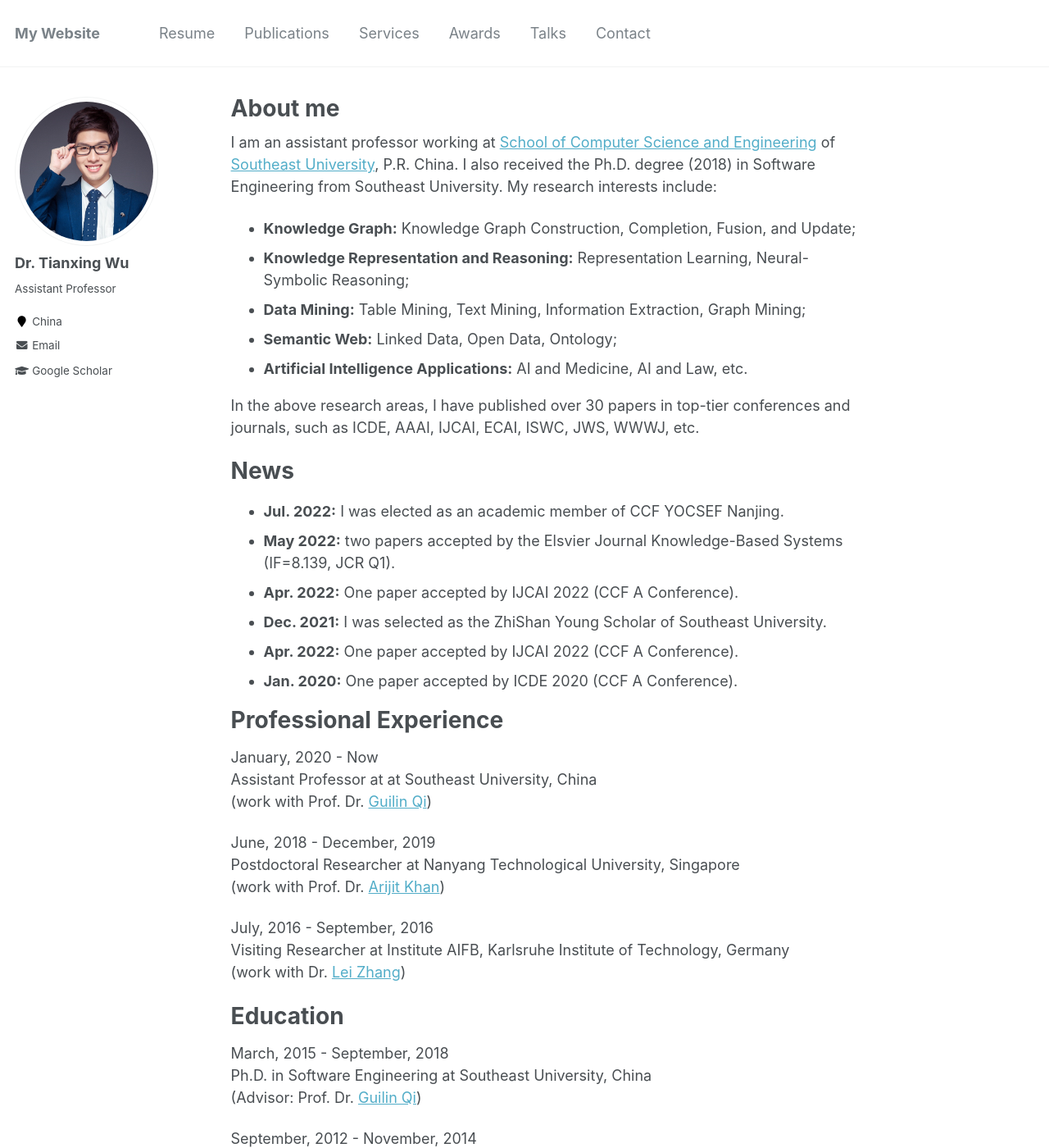
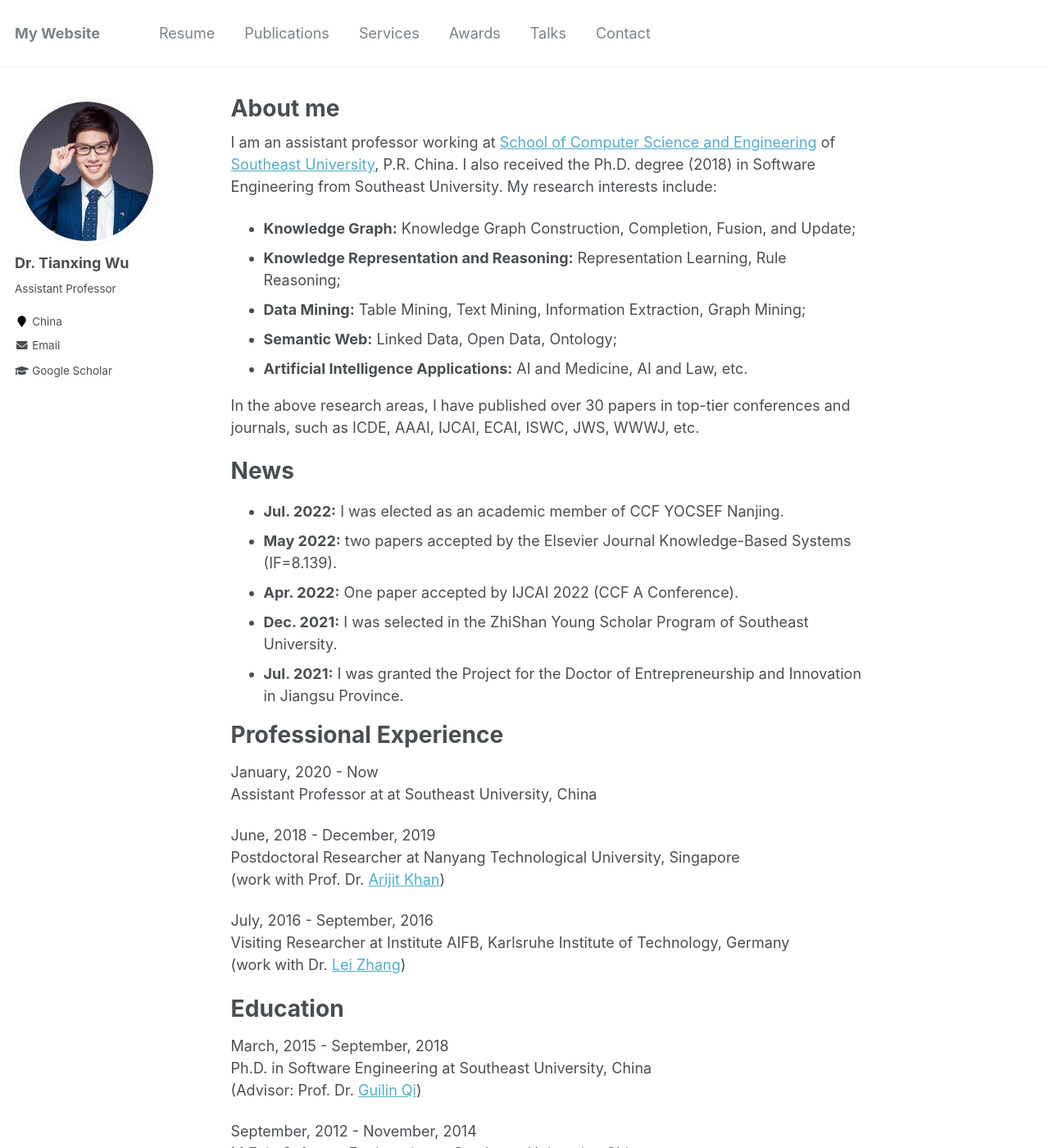
Before and after one commit to tianxing-wu/tianxing-wu.github.io, a Jekyll site: the page built from _pages/about.md, in a window 1280 px wide and 1400 px high. Shown: the whole window at 82% size. Built offline with Jekyll 4.4.1, drawn with Linux system fonts in a browser that asks for light colours.

Commit message:
info updata

```diff
--- a/_pages/about.md
+++ b/_pages/about.md
@@ -10,7 +10,7 @@ redirect_from:
 
 I am an assistant professor working at [School of Computer Science and Engineering](http://cse.seu.edu.cn) of [Southeast University](https://www.seu.edu.cn), P.R. China. I also received the Ph.D. degree (2018) in Software Engineering from Southeast University. My research interests include:
 * **Knowledge Graph:** Knowledge Graph Construction, Completion, Fusion, and Update;
-* **Knowledge Representation and Reasoning:** Representation Learning, Neural-Symbolic Reasoning;
+* **Knowledge Representation and Reasoning:** Representation Learning, Rule Reasoning;
 * **Data Mining:** Table Mining, Text Mining, Information Extraction, Graph Mining;
 * **Semantic Web:** Linked Data, Open Data, Ontology;
 * **Artificial Intelligence Applications:** AI and Medicine, AI and Law, etc.
@@ -20,17 +20,15 @@ In the above research areas, I have published over 30 papers in top-tier confere
 News
 ======
 * **Jul. 2022:** I was elected as an academic member of CCF YOCSEF Nanjing.
-* **May  2022:** two papers accepted by the Elsvier Journal Knowledge-Based Systems (IF=8.139, JCR Q1).
+* **May  2022:** two papers accepted by the Elsevier Journal Knowledge-Based Systems (IF=8.139).
 * **Apr. 2022:** One paper accepted by IJCAI 2022 (CCF A Conference).
-* **Dec. 2021:** I was selected as the ZhiShan Young Scholar of Southeast University.
-* **Apr. 2022:** One paper accepted by IJCAI 2022 (CCF A Conference).
-* **Jan. 2020:** One paper accepted by ICDE 2020 (CCF A Conference).
+* **Dec. 2021:** I was selected in the ZhiShan Young Scholar Program of Southeast University.
+* **Jul. 2021:** I was granted the Project for the Doctor of Entrepreneurship and Innovation in Jiangsu Province.
 
 Professional Experience
 ======
 January, 2020 - Now <br>
 Assistant Professor at at Southeast University, China <br>
-(work with Prof. Dr. [Guilin Qi](https://cse.seu.edu.cn/2019/0103/c23024a257135/page.htm))
 
 June, 2018 - December, 2019 <br>
 Postdoctoral Researcher at Nanyang Technological University, Singapore <br>
```
